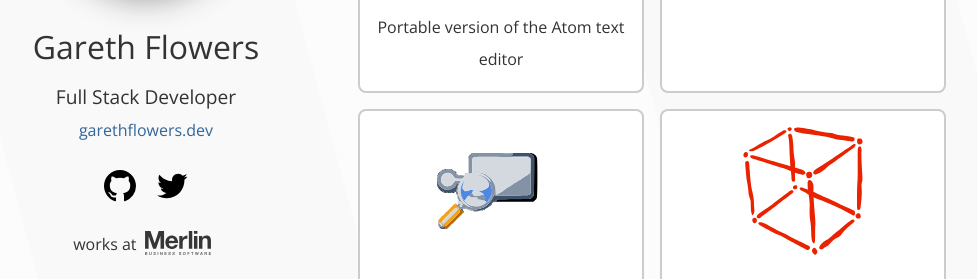
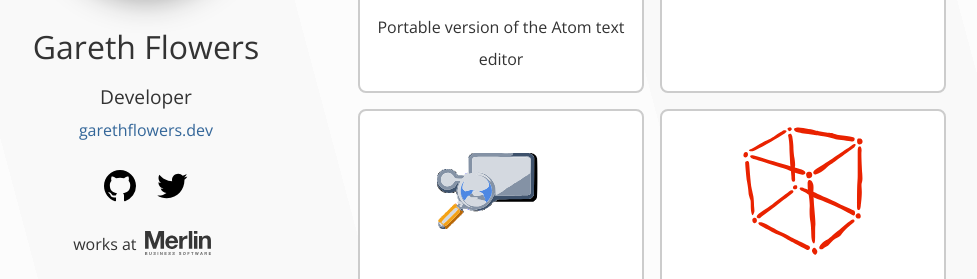
Before and after one commit to garethflowers/garethflowers.github.io, a Jekyll site: the page built from index.html, in a window 1280 px wide. Shown: the part 273-552 px from the top of the page, without its empty margins (200-1177 px from the left). Built offline with Jekyll 4.4.1, drawn with Linux system fonts in a browser that asks for light colours.

Commit message:
fix(): updates job title

```diff
--- a/_layouts/default.html
+++ b/_layouts/default.html
@@ -49,7 +49,7 @@
 			<span itemprop="givenName">Gareth</span>
 			<span itemprop="familyName">Flowers</span>
 		</h1>
-		<h2 itemprop="jobTitle">Full Stack Developer</h2>
+		<h2 itemprop="jobTitle">Developer</h2>
 		<div>
 			<a href="/" itemprop="url">garethflowers.dev</a>
 		</div>
```
